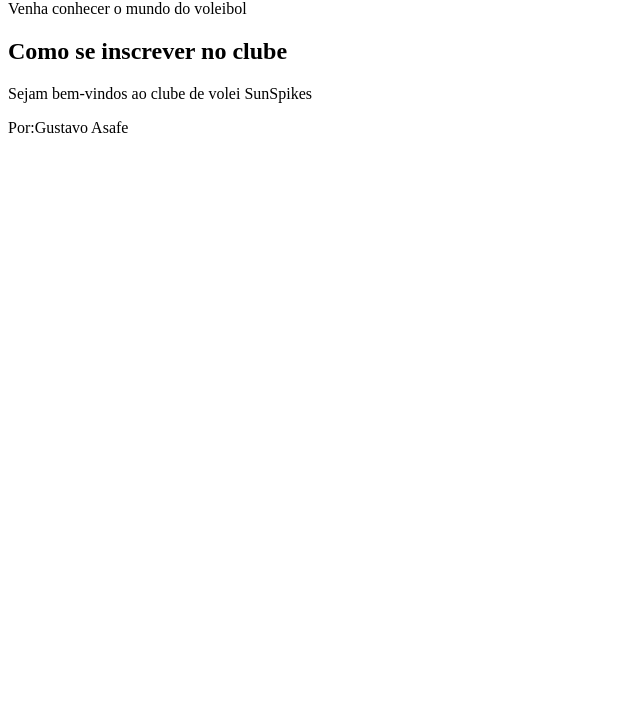
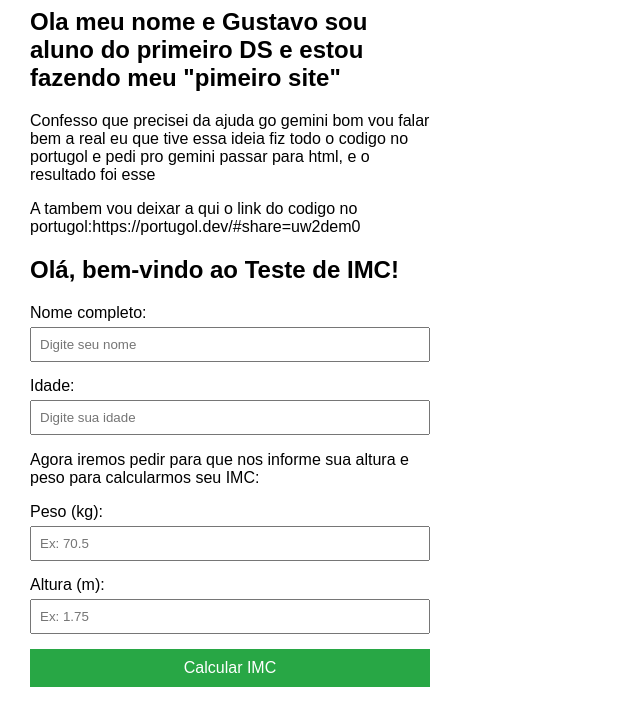
Before and after one commit to gustavopontesantos-ctrl/SITE-1-DS-2-TRI, a plain HTML site: page index.html in a window 1280 px wide. Shown: the part 80-800 px from the top of the page, without its empty margins (0-640 px from the left). Drawn offline with Linux system fonts and the light colour scheme.

Commit message:
site pronto

```diff
--- a/index.html
+++ b/index.html
@@ -1,15 +1,113 @@
 <!DOCTYPE html>
-<html lang="pt-br">
+<html lang="pt-BR">
 <head>
-    <meta charset="UTF-8">
-    <meta name="viewport" content="width=device-width, initial-scale=1.0">
-    <title>Meu Blog</title>
+  <meta charset="UTF-8">
+  <meta name="viewport" content="width=device-width, initial-scale=1.0">
+  <title>Teste de IMC</title>
+  <style>
+    body {
+      font-family: Arial, sans-serif;
+      margin: 30px;
+      max-width: 400px;
+    }
+    .campo {
+      margin-bottom: 15px;
+    }
+    label {
+      display: block;
+      margin-bottom: 5px;
+    }
+    input {
+      width: 100%;
+      padding: 8px;
+      box-sizing: border-box;
+    }
+    button {
+      padding: 10px 15px;
+      background-color: #28a745;
+      color: white;
+      border: none;
+      cursor: pointer;
+      width: 100%;
+      font-size: 16px;
+    }
+    button:hover {
+      background-color: #218838;
+    }
+    #resultado {
+      margin-top: 20px;
+      font-weight: bold;
+    }
+  </style>
 </head>
 <body>
-    <h1>Clube de Volei SunSpikes</h1>
-    <p>Venha conhecer o mundo do voleibol</p>
-    <h2>Como se inscrever no clube</h2>
-    <p>Sejam bem-vindos ao clube de volei SunSpikes</p>
-    <p>Por:Gustavo Asafe</p>
+  <h1>Meu primeiro site</h1>
+  <h2>Ola meu nome e Gustavo sou aluno do primeiro DS e estou fazendo meu "pimeiro site"</h2>
+  <p>Confesso que precisei da ajuda go gemini bom vou falar bem a real eu que tive essa ideia fiz todo o codigo no portugol e pedi pro gemini passar para html, e o resultado foi esse</p>
+  <p>A tambem vou deixar a qui o link do codigo no portugol:https://portugol.dev/#share=uw2dem0</p>
+  <h2>Olá, bem-vindo ao Teste de IMC!</h2>
+
+  <div class="campo">
+    <label for="nome">Nome completo:</label>
+    <input type="text" id="nome" placeholder="Digite seu nome">
+  </div>
+
+  <div class="campo">
+    <label for="idade">Idade:</label>
+    <input type="number" id="idade" placeholder="Digite sua idade">
+  </div>
+
+  <p>Agora iremos pedir para que nos informe sua altura e peso para calcularmos seu IMC:</p>
+
+  <div class="campo">
+    <label for="peso">Peso (kg):</label>
+    <input type="number" id="peso" step="0.1" placeholder="Ex: 70.5">
+  </div>
+
+  <div class="campo">
+    <label for="altura">Altura (m):</label>
+    <input type="number" id="altura" step="0.01" placeholder="Ex: 1.75">
+  </div>
+
+  <button onclick="calcularIMC()">Calcular IMC</button>
+
+  <div id="resultado"></div>
+
+  <script>
+    function calcularIMC() {
+      // Obter os valores dos campos
+      const nome = document.getElementById('nome').value;
+      const peso = parseFloat(document.getElementById('peso').value);
+      const altura = parseFloat(document.getElementById('altura').value);
+      const divResultado = document.getElementById('resultado');
+
+      // Validação simples dos dados
+      if (!nome || isNaN(peso) || isNaN(altura) || altura <= 0) {
+        divResultado.innerText = "Por favor, preencha todos os campos corretamente!";
+        return;
+      }
+
+      // Cálculo do IMC: IMC = peso / (altura * altura)
+      const imc = peso / (altura * altura);
+      const imcFormatado = imc.toFixed(2); // Formata para 2 casas decimais
+
+      let mensagem = "";
+
+      // Estrutura condicional ajustada (se / senao se)
+      if (imc < 18.5) {
+        mensagem = `${nome}, seu IMC é de ${imcFormatado}. Você está abaixo do peso, coma mais!`;
+      } else if (imc < 25.0) {
+        mensagem = `${nome}, seu IMC é de ${imcFormatado}. Você está em uma faixa saudável, parabéns continue assim!`;
+      } else if (imc <= 29.9) {
+        mensagem = `${nome}, seu IMC é de ${imcFormatado}. Você está acima do peso, nada que umas corridas e academia não resolvam, boa sorte!`;
+      } else {
+        mensagem = `${nome}, seu IMC é de ${imcFormatado}. Você está em obesidade, procure um médico urgente!`;
+      }
+
+      // Exibe o resultado na tela
+      divResultado.innerText = mensagem;
+    }
+  </script>
+
 </body>
 </html>
```
